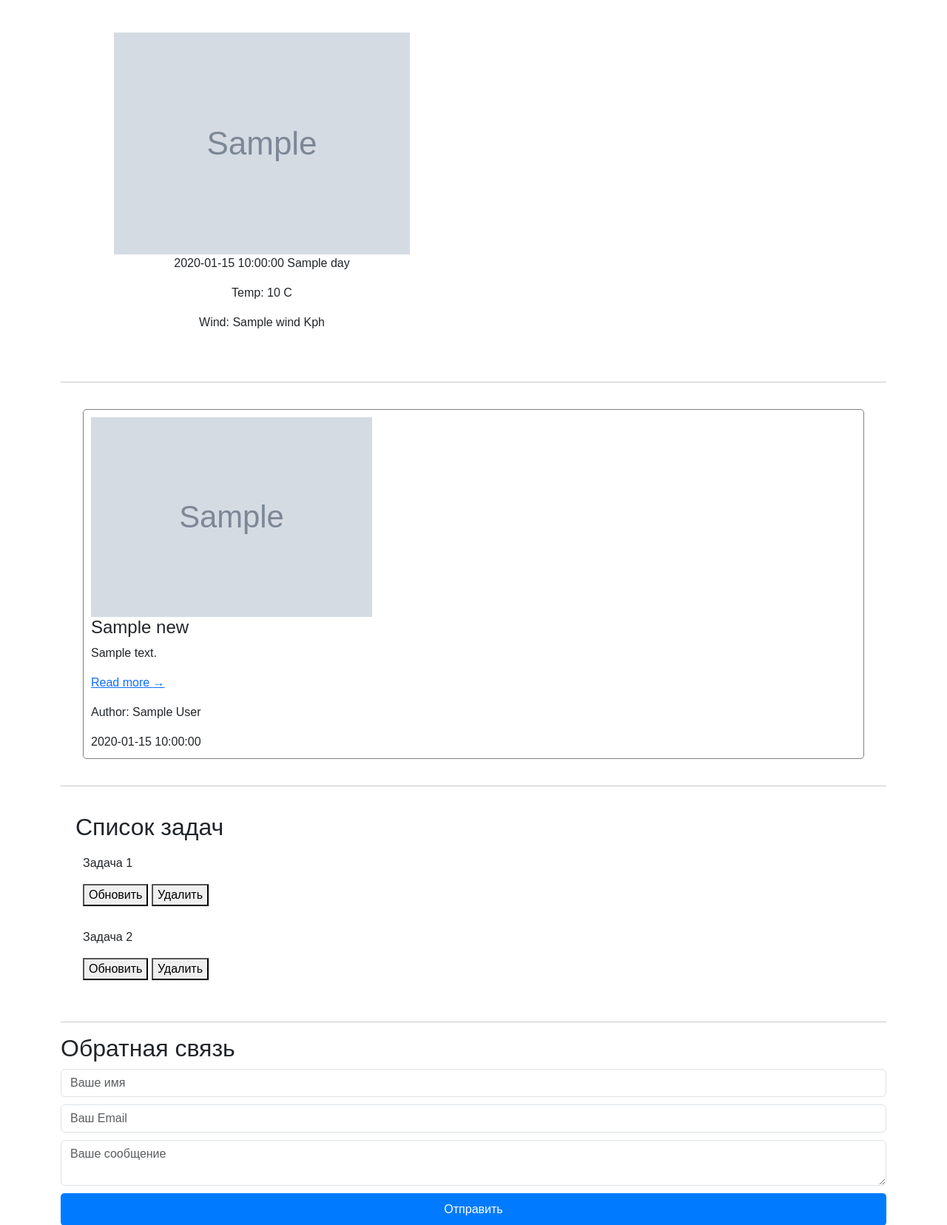
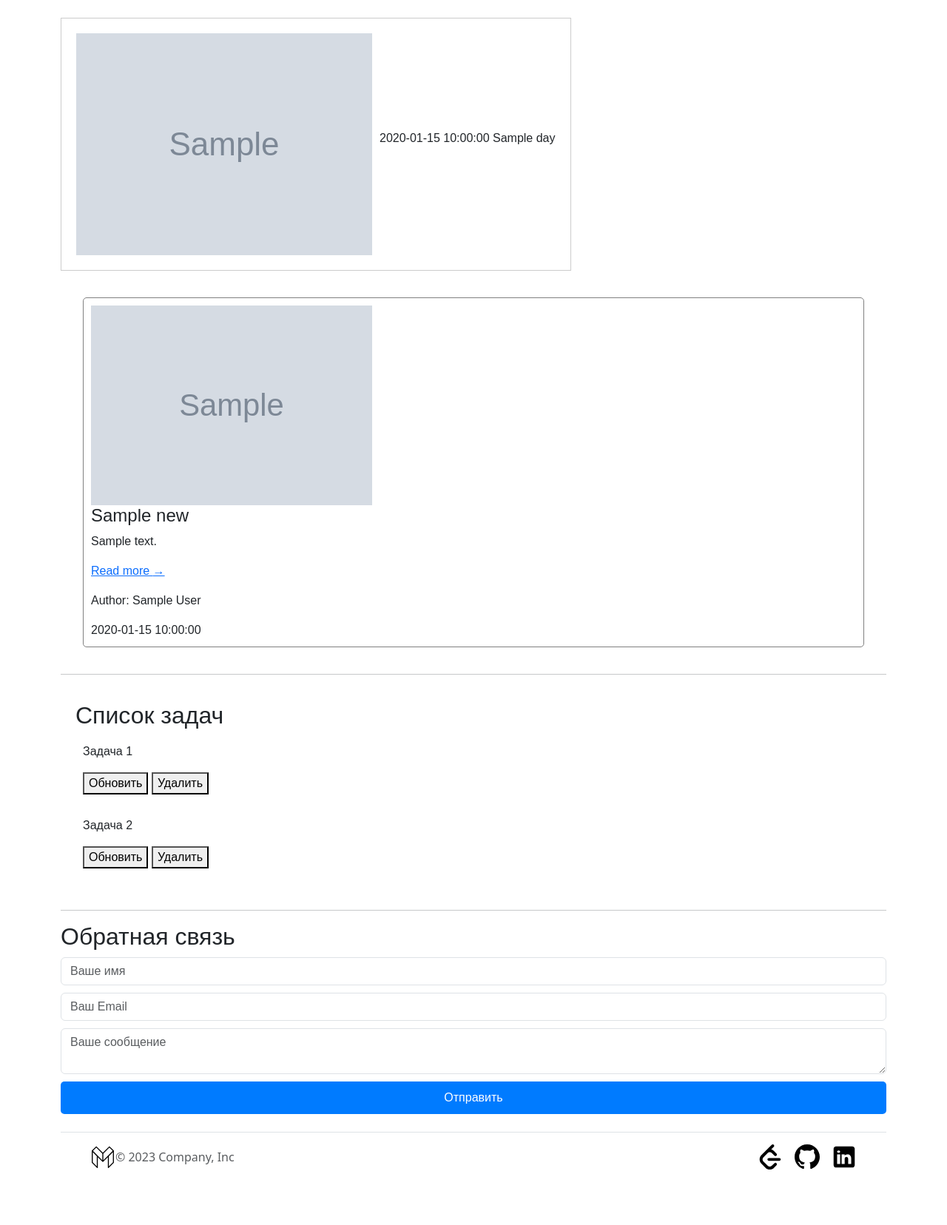
Before and after one commit to MorkvargIX/TechTerra, a Flask app: template app/templates/index.html in a window 1280 px wide; the page is wider, and only the part inside the window is pictured. Shown: the part 72-1728 px from the top of that part at 74% size. After the commit the page ends 1653 px from the top of that part, so only its background shows below. Run offline with Flask 3, Linux system fonts and the light colour scheme; the template is opened without the code that fills it: most values are stand-ins (such as "Sample title", 1, 10 or a date in 2020); grey boxes marked "Sample" are stand-in pictures.

Commit message:
Add some styles

```diff
--- a/app/api/weather.py
+++ b/app/api/weather.py
@@ -26,7 +26,7 @@ def weather_api() -> list[dict] | None:
         day_name = days_of_week[day_of_week]
         day = {
             'day': day_name,
-            'date': i['date'][5:],
+            'date': i['date'][5:].replace('-', '.'),
             'avg_temp': i['day']['avgtemp_c'],
             'wind': i['day']['maxwind_kph'],
             'text': i['day']['condition']['text'],
--- a/app/static/css/style.css
+++ b/app/static/css/style.css
@@ -105,19 +105,6 @@ main {
     max-height: 400px;
 }
 
-/* CANVAS */
-
-#chartContainer {
-    display: flex;
-    justify-content: center;
-    align-items: flex-start;
-    min-height: 100vh;
-}
-
-#exchangeRateChartContainer {
-    max-width: 800px;
-    width: 100%;
-}
 
 /* INDEX */
 body {
@@ -131,15 +118,59 @@ body {
     text-align: center;
 }
 
-.weather {
-    flex: 1;
-    text-align: center;
-    padding-top: 20px;
-    padding-bottom: 20px;
-    background-size: cover;
-    background-repeat: no-repeat;
-    background-attachment: fixed;
+.weather-block {
+    display: flex;
+    list-style: none;
+    padding: 0; /* Уберем внешний отступ у списка */
 }
+
+.weather-item {
+    display: flex; /* Добавим flex для элемента .weather-item */
+    align-items: center; /* Выравниваем содержимое вертикально по центру */
+    padding: 20px;
+    cursor: pointer;
+    border: 1px solid #ccc;
+    transition: transform 0.3s ease-in-out, border-color 0.3s ease-in-out;
+    position: relative;
+}
+
+.weather-item:hover {
+    transform: scale(1.05);
+    border-color: #4CAF50;
+}
+
+.weather-item .weather-item-header {
+    display: flex;
+    align-items: center;
+    flex: 1; /* Занимает максимальное пространство внутри .weather-item */
+}
+
+.weather-item .weather-item-header img {
+    margin-right: 10px; /* Отступ между иконкой и текстом */
+}
+
+.weather-item .weather-item-details {
+    position: absolute;
+    top: 0;
+    right: -100%;
+    width: 100%;
+    height: 100%;
+    background-color: rgba(255, 255, 255, 0.9);
+    opacity: 0;
+    transition: opacity 0.3s ease-in-out, right 0.3s ease-in-out;
+    display: flex;
+    flex-direction: column;
+    justify-content: center;
+    padding: 20px;
+    box-sizing: border-box;
+}
+
+.weather-item:hover .weather-item-details {
+    right: 0;
+    opacity: 1;
+}
+
+
 
 .news {
     display: flex;
@@ -193,22 +224,6 @@ body {
     cursor: pointer;
 }
 
-.weather-block{
-    display: flex;
-    list-style: none;
-}
-
-.weather-item{
-    padding-right: 20px;
-    transition: transform 0.3s ease-in-out;
-    margin-left: 20px;
-    padding-left: 20px;
-}
-
-.weather-item:hover {
-    transform: scale(1.05);
-}
-
 .news-image{
     width: 380px;
     height: 270px;
--- a/app/static/js/script.js
+++ /dev/null
@@ -1,46 +0,0 @@
-//document.addEventListener('DOMContentLoaded', function() {
-//    var ctx = document.getElementById('exchangeRateChart').getContext('2d');
-//
-//    var data = {
-//        labels: ["Day 1", "Day 2", "Day 3", "Day 4", "Day 5"], // Здесь должны быть ваши даты
-//        datasets: [{
-//            label: 'USD to UAH Exchange Rate',
-//            data: [28.5, 28.7, 28.8, 28.6, 28.4], // Здесь должны быть ваши курсы
-//            borderColor: 'green',
-//            borderWidth: 3,
-//            fill: false
-//        }]
-//    };
-//
-//    var options = {
-//        responsive: true,
-//        maintainAspectRatio: false,
-//        scales: {
-//            y: {
-//                beginAtZero: false
-//            }
-//        }
-//    };
-//
-//    var exchangeRateChart = new Chart(ctx, {
-//        type: 'line',
-//        data: data,
-//        options: options
-//    });
-//});
-
-document.addEventListener("DOMContentLoaded", function() {
-    const prevRate = 27.00; // Предыдущий курс валюты (замените на фактический)
-    const currentRate = 27.50; // Текущий курс валюты (замените на фактический)
-
-    const exchangeRate = document.getElementById("exchangeRate");
-    const arrow = document.getElementById("arrow");
-
-    exchangeRate.textContent = currentRate.toFixed(2); // Отображение текущего курса
-
-    if (currentRate > prevRate) {
-        arrow.classList.add("arrow", "up"); // Добавление классов "arrow" и "up"
-    } else if (currentRate < prevRate) {
-        arrow.classList.add("arrow", "down"); // Добавление классов "arrow" и "down"
-    }
-});
--- a/app/templates/index.html
+++ b/app/templates/index.html
@@ -7,14 +7,14 @@ TechTerra
 {% block body %}
 
     <div class="weather">
-        <ul class="weather-block">
+        <ul class="weather-block" id="weather-list">
             {% for day in forecast %}
                 <li class="weather-item">
-                    <div class="weather-item-block">
+                    <div class="weather-item-header">
                         <img src="{{ day['icon'] }}" alt="weather_icon">
                         <p>{{ day['date'] }} {{ day['day'] }}</p>
                     </div>
-                    <div class="weather-item-block">
+                    <div class="weather-item-details">
                         <p>Temp: {{ day['avg_temp'] }} C</p>
                         <p>Wind: {{ day['wind'] }} Kph</p>
                     </div>
@@ -22,8 +22,6 @@ TechTerra
             {% endfor %}
         </ul>
     </div>
-
-    <hr>
 
     <div class="news">
         {% for new in news %}
```
